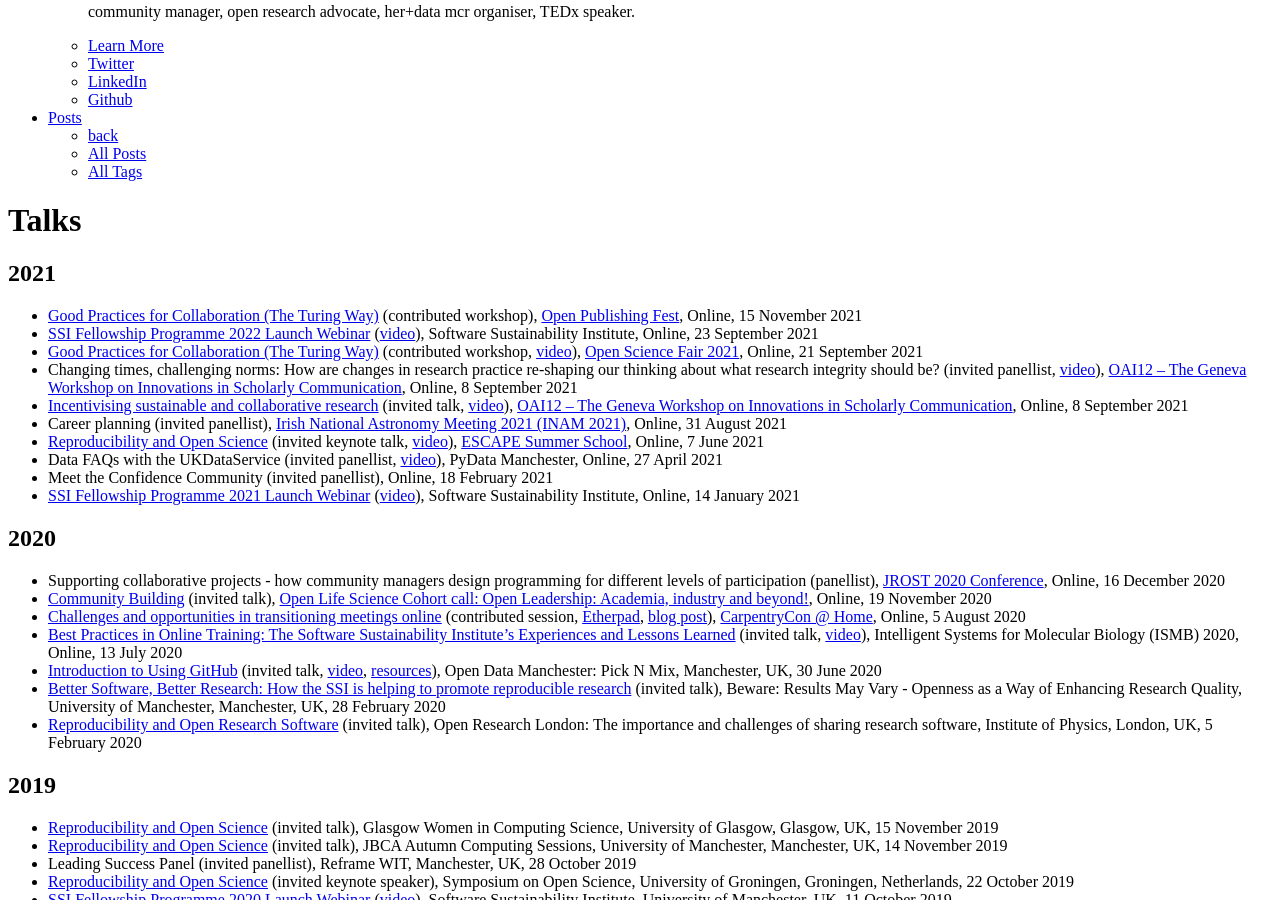
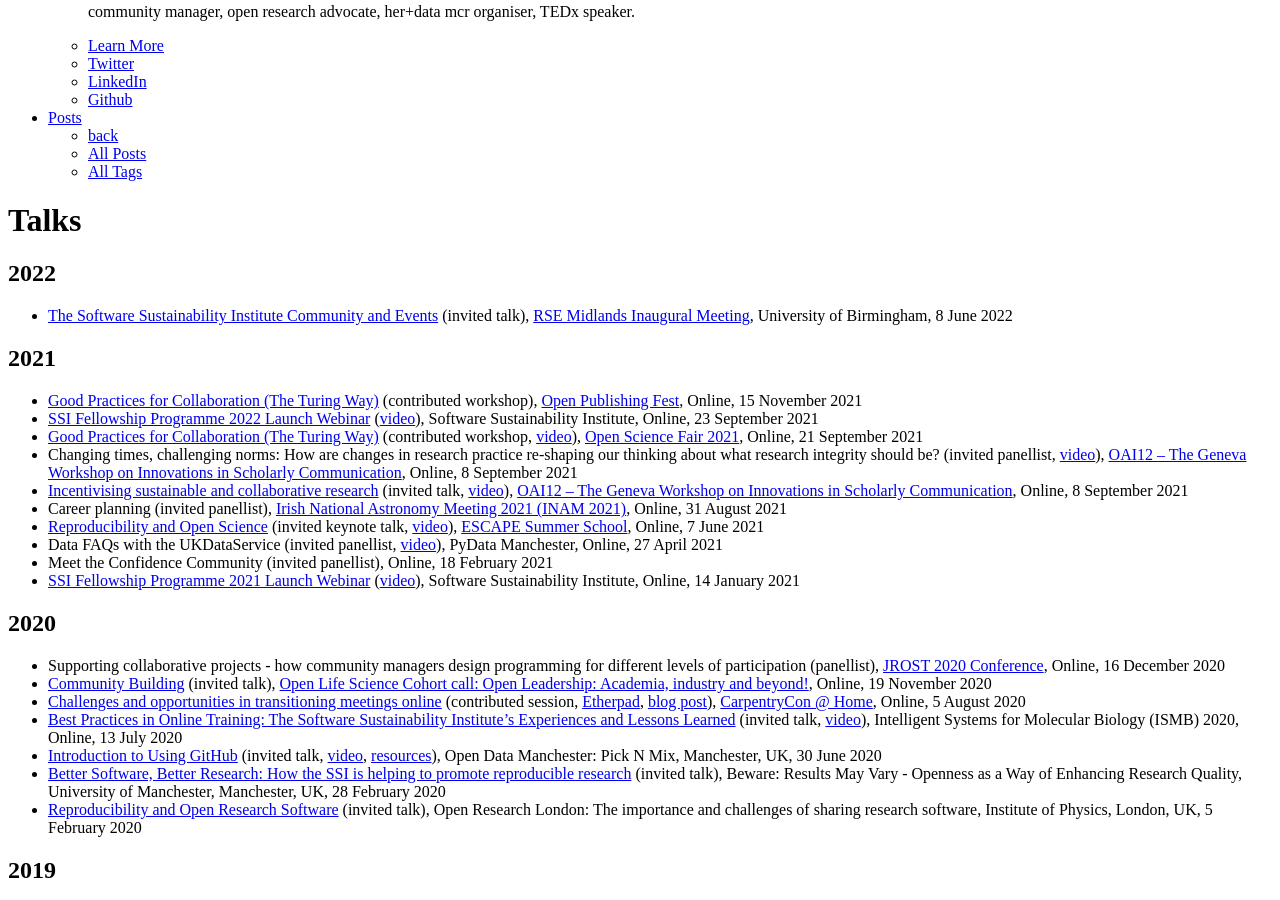
Before and after one commit to rainsworth/rainsworth.github.io, a Jekyll site: the page built from talks/index.md, in a window 1280 px wide and 900 px high, scrolled down 561 px. Built offline with Jekyll 4.4.1, drawn with Linux system fonts in a browser that asks for light colours.

Commit message:
Update index.md

```diff
--- a/talks/index.md
+++ b/talks/index.md
@@ -5,6 +5,9 @@
 date: 2020-02-04
 comments: false
 ---
+
+## 2022
+* [The Software Sustainability Institute Community and Events](https://doi.org/10.6084/m9.figshare.20006468) (invited talk), [RSE Midlands Inaugural Meeting](https://rse-midlands.github.io/docs/event-8th-june/), University of Birmingham, 8 June 2022
 
 ## 2021
 
```
